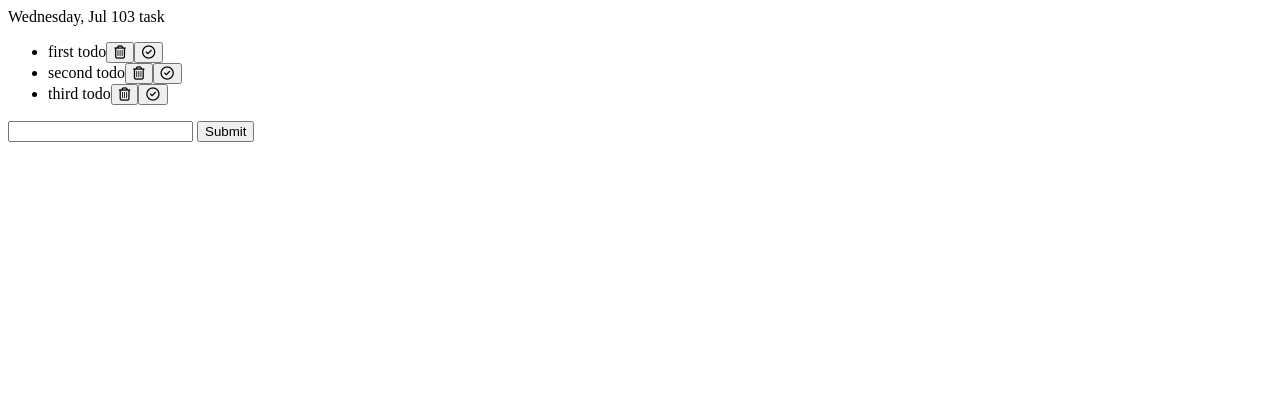
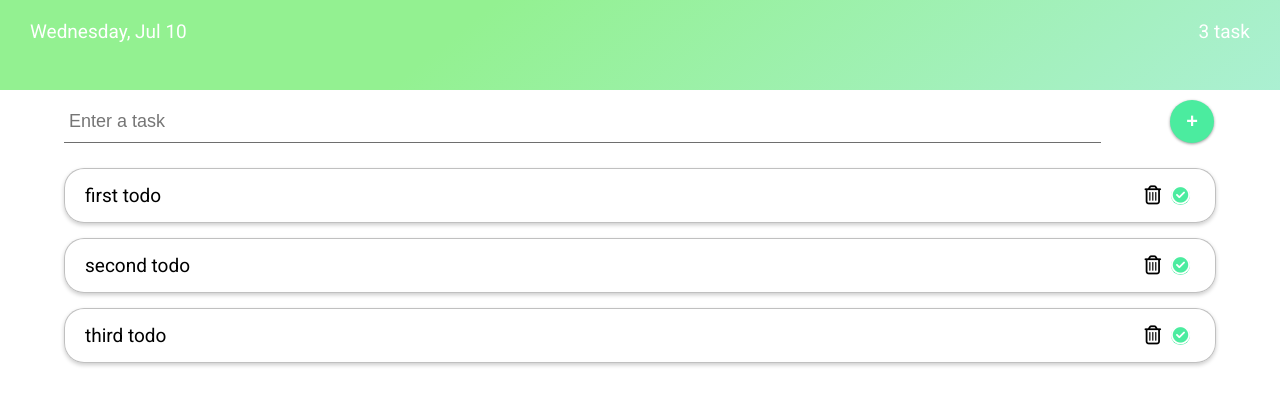
Before and after one commit to GSG-G7/Get-Organized-Team-, a website: page index.html in a window 1280 px wide. Drawn offline with Linux system fonts and the light colour scheme.

Commit message:
adding the main styles for the page

```diff
--- a/dom.js
+++ b/dom.js
@@ -13,22 +13,22 @@
   ]; // this is our initial todoList
 
   //////////////////////////header and date section/////////////////////////////
-let thebody=document.getElementsByTagName('body')[0];
-let headerPart=document.createElement('header');
-headerPart.setAttribute('class','header');
-let datePart=document.createElement('span');
-let today =new Date();
-option ={weekday:"long",month:"short",day:"numeric"};
-datePart.innerHTML=today.toLocaleDateString('en',option);
+  let thebody = document.getElementsByTagName("body")[0];
+  let headerPart = document.createElement("header");
+  headerPart.setAttribute("class", "header");
+  let datePart = document.createElement("span");
+  let today = new Date();
+  option = { weekday: "long", month: "short", day: "numeric" };
+  datePart.innerHTML = today.toLocaleDateString("en", option);
 
-datePart.setAttribute('class','date');
-let numTasks=document.createElement('span');
-numTasks.textContent=state.length+" task";
-numTasks.setAttribute('class','numTasks');
+  datePart.setAttribute("class", "date");
+  let numTasks = document.createElement("span");
+  numTasks.textContent = state.length + " task";
+  numTasks.setAttribute("class", "numTasks");
 
   headerPart.appendChild(datePart);
   headerPart.appendChild(numTasks);
-thebody.insertBefore(headerPart,container);
+  thebody.insertBefore(headerPart, container);
   //////////////////////////////
 
   //////////// add sort function  ///////////
@@ -49,6 +49,8 @@ thebody.insertBefore(headerPart,container);
     var deleteButtonNode = document.createElement("button");
     var symbol = document.createElement("i");
     symbol.className = "far fa-trash-alt";
+    // add classes for css
+    symbol.classList.add("delete");
     deleteButtonNode.appendChild(symbol);
     deleteButtonNode.addEventListener("click", function(event) {
       var newState = todoFunctions.deleteTodo(state, todo.id);
@@ -57,11 +59,11 @@ thebody.insertBefore(headerPart,container);
     todoNode.appendChild(deleteButtonNode);
 
     // add markTodo button
-
-    // add classes for css
     var markedTodoButton = document.createElement("button");
     var symbol = document.createElement("i");
     symbol.className = "far fa-check-circle";
+    // add classes for css
+    symbol.classList.add("marked");
     markedTodoButton.appendChild(symbol);
     markedTodoButton.addEventListener("click", function(event) {
       var newState = todoFunctions.markTodo(state, todo.id);
@@ -77,12 +79,13 @@ thebody.insertBefore(headerPart,container);
       // https://developer.mozilla.org/en-US/docs/Web/Events/submit
       event.preventDefault();
       let todoContext = document.getElementsByName("description")[0].value;
+      console.log(todoContext);
       // validation for user -- can not enter spcial char
+      if (todoContext !== "") {
         let newItem = todoFunctions.addTodo(state, todoContext);
-      if (newItem === false) alert("Enter a correct content");
+        update(newItem);
         document.getElementsByName("description")[0].value = "";
-      update(newItem);
-
+      }
       // what does event.preventDefault do?
       // what is inside event.target?
 
--- a/index.html
+++ b/index.html
@@ -5,14 +5,23 @@
     <title>tdd todo</title>
     <link rel="stylesheet" href="./style.css" />
     <script src="https://kit.fontawesome.com/afcf06b3f6.js"></script>
+    <link
+      href="https://fonts.googleapis.com/css?family=Lato|Roboto&display=swap"
+      rel="stylesheet"
+    />
   </head>
   <body>
     <div id="todo-container">
       <ul></ul>
     </div>
     <form id="add-todo">
-      <input type="text" name="description" value="" />
-      <input type="submit" name="" value="Submit" />
+      <input
+        type="text"
+        name="description"
+        value=""
+        placeholder="Enter a task"
+      />
+      <input type="submit" name="" value="+" />
     </form>
   </body>
   <script type="text/javascript" src="./logic.js"></script>
--- a/style.css
+++ b/style.css
@@ -0,0 +1,114 @@
+/*
+font-family: 'Roboto', sans-serif;
+font-family: 'Lato', sans-serif;
+linear-gradient(141.28deg, #93F191 35.78%, rgba(73, 220, 174, 0.442984) 109%, rgba(38, 249, 156, 0.140125) 123.57%, rgba(97, 227, 203, 0.635966) 134.09%, rgba(22, 255, 143, 0) 134.1%);
+#4BEC9F
+#93F191
+*/
+* {
+  margin: 0;
+  padding: 0;
+  box-sizing: border-box;
+}
+
+body {
+  font-family: "Roboto", sans-serif;
+  font-size: 16px;
+  display: flex;
+  flex-direction: column;
+}
+
+.header {
+  order: 1;
+  height: 90px;
+  padding: 20px 30px;
+  color: #fff;
+  font-size: 19px;
+  font-weight: 500;
+  display: flex;
+  width: 100%;
+  justify-content: space-between;
+  background: linear-gradient(
+    141.28deg,
+    #93f191 35.78%,
+    rgba(73, 220, 174, 0.442984) 109%,
+    rgba(38, 249, 156, 0.140125) 123.57%,
+    rgba(97, 227, 203, 0.635966) 134.09%,
+    rgba(22, 255, 143, 0) 134.1%
+  );
+}
+
+#add-todo {
+  margin: 10px auto;
+  order: 2;
+  width: 90%;
+  display: flex;
+  justify-content: space-between;
+}
+
+#add-todo input[type="text"] {
+  width: 90%;
+  border: none;
+  border-bottom: 1px solid rgb(110, 110, 110);
+  padding: 5px 20px 5px 5px;
+  font-size: 18px;
+  outline: none;
+}
+
+#add-todo input[type="submit"] {
+  margin: 0 2px;
+  font-size: 20px;
+  font-weight: 700;
+  padding: 10px 16px;
+  color: #fff;
+  border-radius: 50%;
+  border: none;
+  background-color: #4bec9f;
+  box-shadow: 0 1px 3px rgba(0, 0, 0, 0.4);
+  outline: none;
+  cursor: pointer;
+}
+
+#todo-container {
+  order: 3;
+  width: 100%;
+}
+
+ul {
+  width: 90%;
+  margin: 0 auto;
+  list-style-type: none;
+  font-size: 19px;
+}
+
+li {
+  width: 100%;
+  margin: 15px 0;
+  padding: 15px 20px;
+  border: 1px solid rgba(177, 177, 177, 0.8);
+  border-radius: 20px;
+  background-color: rgba(255, 255, 255, 0.959);
+  box-shadow: 0 2px 4px rgba(0, 0, 0, 0.2);
+  display: flex;
+  justify-content: space-between;
+  overflow: hidden;
+}
+
+li span {
+  flex: 2;
+}
+
+li button {
+  margin: 0 5px;
+  border: none;
+  outline: none;
+  background: transparent;
+  cursor: pointer;
+  font-size: 19px;
+}
+
+.marked {
+  background-color: #4bec9f;
+  border-radius: 11px;
+  color: #fff;
+}
```
Lines whose indentation alone changed are shown as unchanged.
